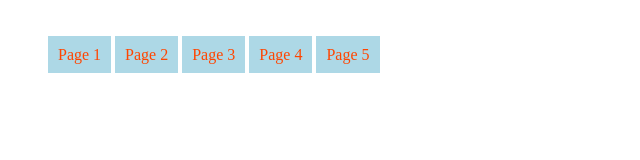
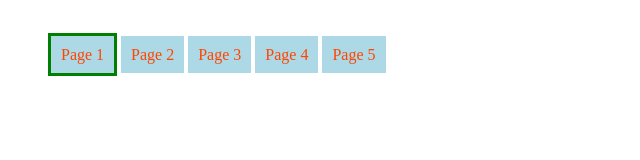
Before and after one commit to NazariiPLP/html-css-project, a plain HTML site: page index.html in a window 1280 px wide. Both pictures are taken after a click on the link "Page 1". Shown: the whole page, without its empty margins (0-640 px from the left). Drawn offline with Linux system fonts and the light colour scheme.

Commit message:
:focus pseudoclass

```diff
--- a/style.css
+++ b/style.css
@@ -22,3 +22,7 @@ inline-block
   background-color: blue;
   color: bisque;
 }
+
+.paige-link:focus {
+  border: 3px solid green;
+}
```
